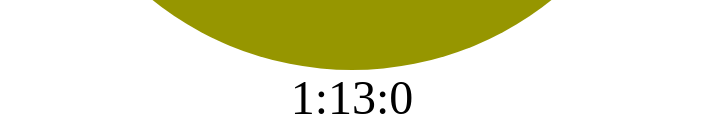
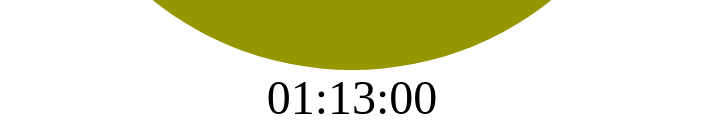
Before and after one commit to wdaweb/clock-gundog80, a plain HTML site: page index.html in a window 1280 px wide. Shown: the part 659-797 px from the top of the page, without its empty margins (296-999 px from the left). Drawn offline with Linux system fonts and the light colour scheme.

Commit message:
上傳版本3

```diff
--- a/index.html
+++ b/index.html
@@ -422,8 +422,16 @@
 				},1800)
 			}
 		}
-		time.innerText =h+":"+m+":"+s;
-
+		function padding(num, length) {
+        	if((num + "").length >= length) {
+        	    return num;
+        	}
+        return padding("0" + num, length)
+    	}
+		h2=padding(h,2)
+		m2=padding(m,2)
+		s2=padding(s,2)
+		time.innerText =h2+":"+m2+":"+s2;
 	}
 	clock();
 	setInterval(clock, 1000);
```
